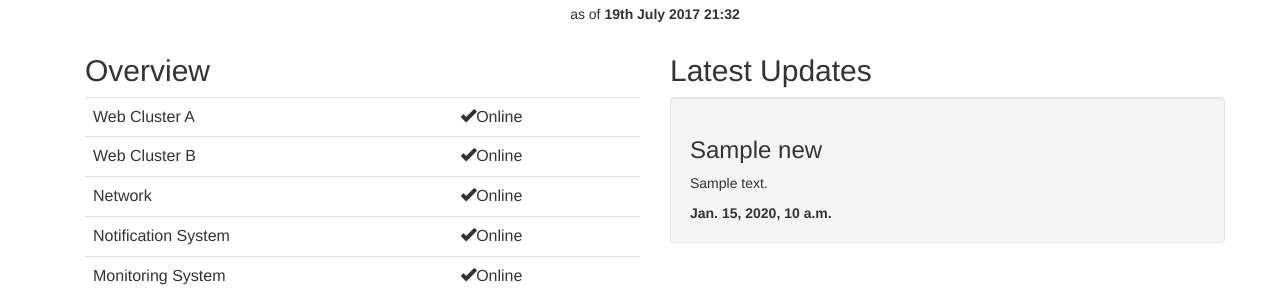
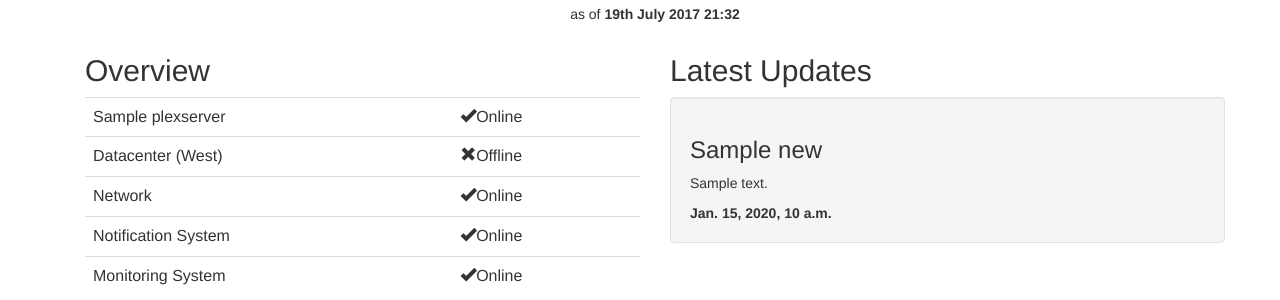
Before and after one commit to l3uddz/myflix, a Django app: template templates/core/help.html in a window 1280 px wide. Shown: the part 137-437 px from the top of the page. Run offline with Django 3.2, Linux system fonts and the light colour scheme; the template is opened without the code that fills it: values that come from a table or form of the project are taken from there, others are empty; tables that the repository leaves empty hold one stand-in row (values such as "Sample post"); parts of the project's set-up code (start-up, migrations or seed data) failed here and were passed over; some libraries are stand-ins or nearby versions.

Commit message:
show servers on help page

```diff
--- a/myflix/app/views.py
+++ b/myflix/app/views.py
@@ -20,4 +20,5 @@ def servers(request):
 
 def help(request):
     news_articles = News.objects.all().order_by('-id')[:5]
-    return render(request, 'core/help.html', {'news': news_articles})
+    plex_servers = PlexServer.objects.all()
+    return render(request, 'core/help.html', {'news': news_articles, 'servers': plex_servers})
--- a/templates/core/help.html
+++ b/templates/core/help.html
@@ -15,13 +15,15 @@
                     <div class="table-responsive">
                         <table class="table">
                             <tbody>
+                            {% for server in servers %}
+                                <tr>
+                                    <td>{{ server.name }}</td>
+                                    <td><i class="glyphicon glyphicon-ok"></i>Online</td>
+                                </tr>
+                            {% endfor %}
                             <tr>
-                                <td>Web Cluster A</td>
-                                <td><i class="glyphicon glyphicon-ok"></i>Online</td>
-                            </tr>
-                            <tr>
-                                <td>Web Cluster B</td>
-                                <td><i class="glyphicon glyphicon-ok"></i>Online</td>
+                                <td>Datacenter (West)</td>
+                                <td><i class="glyphicon glyphicon-remove"></i>Offline</td>
                             </tr>
                             <tr>
                                 <td>Network</td>
```
